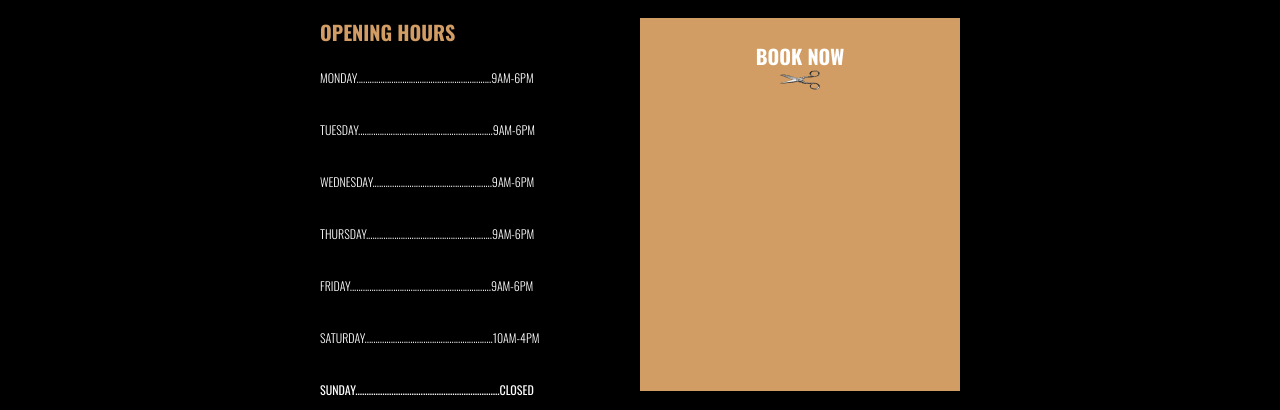
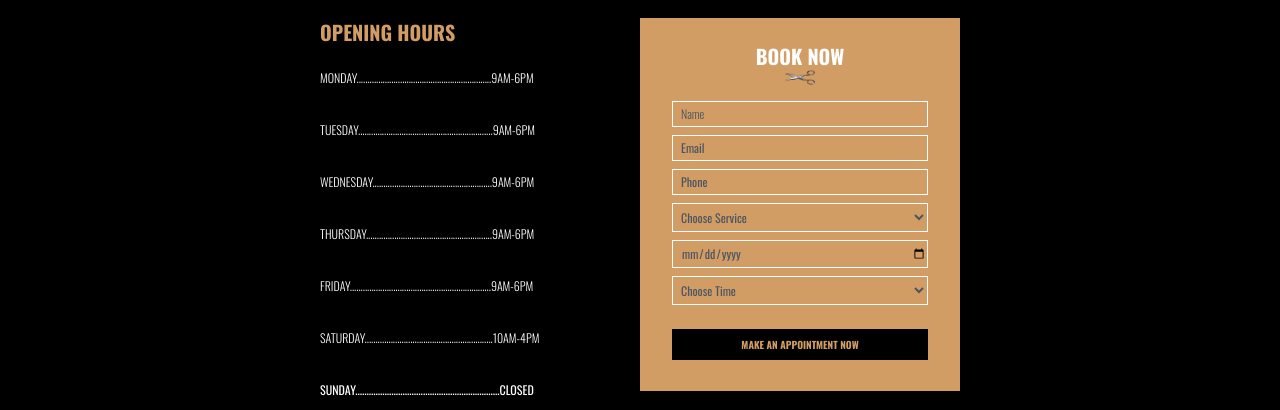
Before and after one commit to Danieljamespm/barber-shop-react, a React (Vite) app: page / in a window 1280 px wide. Shown: the part 3729-4139 px from the top of the page. Built offline with nearby package versions, Linux system fonts and the light colour scheme.

Commit message:
finished form

```diff
--- a/src/Components/Appontment.jsx
+++ b/src/Components/Appontment.jsx
@@ -18,7 +18,30 @@ const Appontment = () => {
         </div>
         <div className='bg-[#d19d64] w-[25%] h-[95%]'>
             <h3 className='font-oswald text-center pt-6 text-xl font-bold'>BOOK NOW</h3>
-            <img className='w-[40px] mx-auto' src='./barber-scissors.png' />
+            <img className='w-[30px] mx-auto' src='./barber-scissors.png' />
+            <div>
+                <form className='flex flex-col text-gray-600 items-center pt-4'>
+                    <input  className='bg-[#d19d64] border border-white w-[80%] mb-2 text-xs font-oswald py-1 placeholder-gray-600 indent-2 font-light focus:outline-none'type='text' name='name' placeholder='Name' />
+                    <input  className='bg-[#d19d64] border border-white w-[80%] mb-2 text-xs font-oswald py-1 indent-2 placeholder-gray-600  focus:outline-none'type='email' name='email' placeholder='Email'  />
+                    <input  className='bg-[#d19d64] border border-white w-[80%] mb-2 text-xs font-oswald py-1 indent-2 placeholder-gray-600 focus:outline-none'type='number' name='phone-number' placeholder='Phone'/>
+                    <select className='bg-[#d19d64] border border-white w-[80%] mb-2 text-xs font-oswald py-1 indent-1 focus:outline-none'>
+                        <option className='bg-white'>Choose Service</option>
+                        <option className='bg-white'>Haircut</option>
+                        <option className='bg-white'>Shave</option>
+                        <option className='bg-white'>Massage</option>
+                        <option className='bg-white'>Pedicure</option>
+                    </select>
+                    <input  className='bg-[#d19d64] border border-white w-[80%] mb-2 text-xs font-oswald py-1 indent-1 focus:outline-none'type='date' name='date' placeholder='Date' />
+                    <select className='bg-[#d19d64] border border-white w-[80%] text-xs font-oswald py-1 indent-1 focus:outline-none'>
+                        <option className='bg-white'>Choose Time</option>
+                        <option className='bg-white'>9:00 to 9:30</option>
+                        <option className='bg-white'>9:30 to 10:00</option>
+                        <option className='bg-white'>10:00 to 11:00</option>
+                        <option className='bg-white'>11:00 to 11:30</option>
+                    </select>
+                    <input className='bg-black w-[80%] mt-6 py-2 font-oswald text-[#d19d64] text-[10px] font-bold' type='submit' value='MAKE AN APPOINTMENT NOW' />
+                </form>
+            </div>
 
         </div>
         </div>
```
